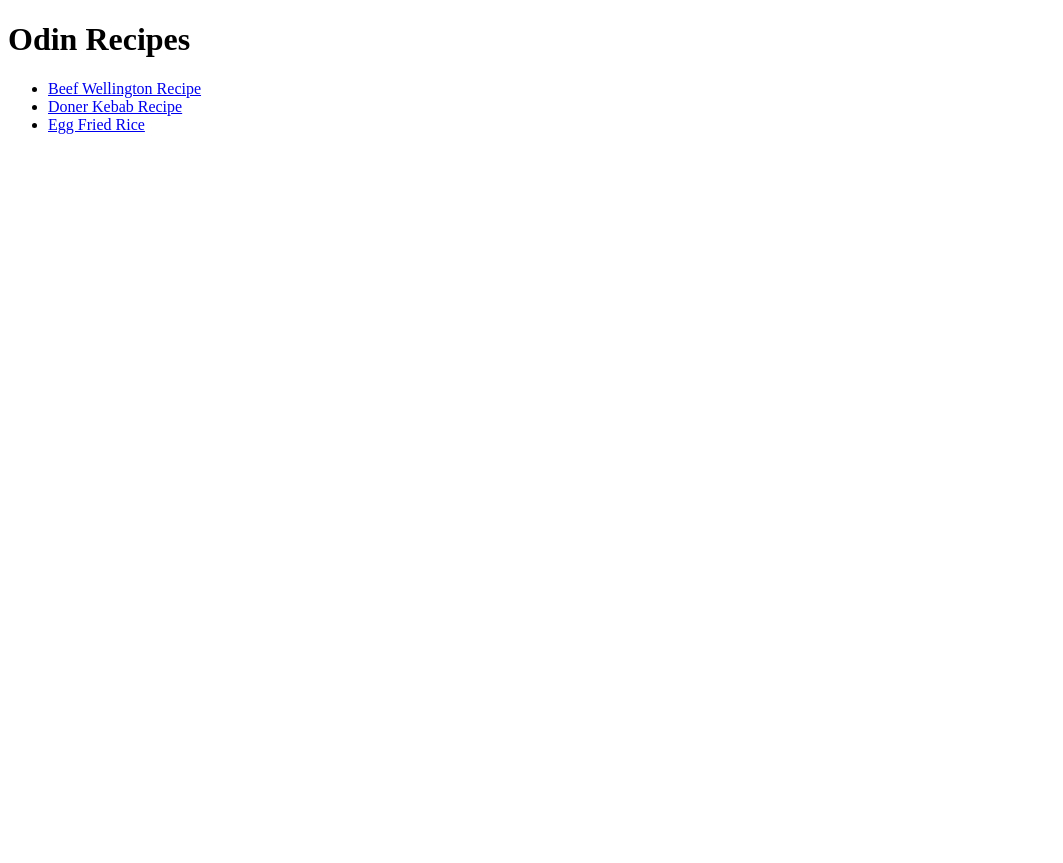
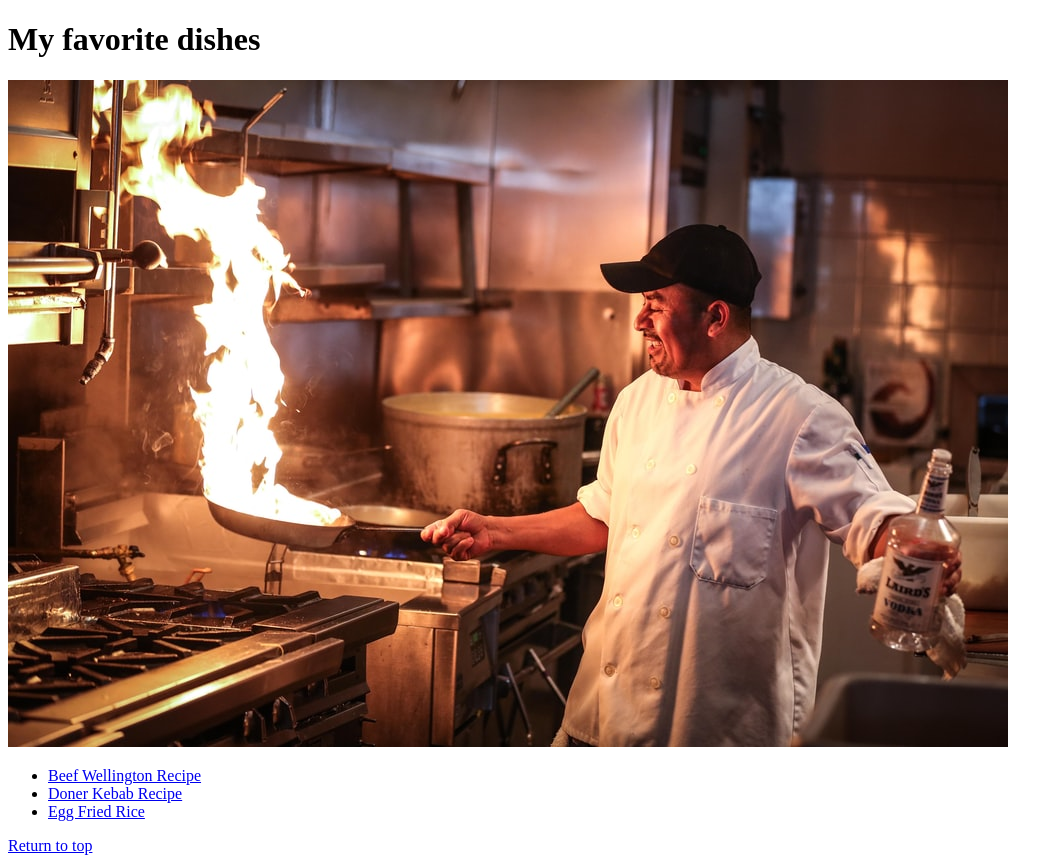
Before and after one commit to keko24/odin-recipes, a plain HTML site: page index.html in a window 1280 px wide. Shown: the whole page, without its empty margins (0-1063 px from the left). Before the commit the page ends 800 px from the top, so only its background shows below. Drawn offline with Linux system fonts and the light colour scheme.

Commit message:
Added a return to top link to the bottom on all of the pages and above it I added a return to homepage link to all of the recipe pages

```diff
--- a/index.html
+++ b/index.html
@@ -5,10 +5,13 @@
 		<title>Odin Recipes</title>
 	</head>
 	<body>
-		<h1>Odin Recipes</h1>
+		<h1>My favorite dishes</h1>
+		<img src="my-favorite-dishes.jpg" alt="A chef cooking food in a frying pan which is lit on fire">
 		<ul>
 			<li><a href="recipes/beef-wellington/beef-wellington.html">Beef Wellington Recipe</a></li>
 			<li><a href="recipes/doner-kebab/doner-kebab.html">Doner Kebab Recipe</a></li>
 			<li><a href="recipes/egg-fried-rice/egg-fried-rice.html">Egg Fried Rice</a></li>
+		</ul>
+		<a href="index.html">Return to top</a>
 	</body>
 </html
```
Also changed, not shown: recipes/beef-wellington/beef-wellington.html (+2 -0 lines), recipes/doner-kebab/doner-kebab.html (+2 -0 lines), recipes/egg-fried-rice/egg-fried-rice.html (+2 -0 lines), my-favorite-dishes.jpg (added).
